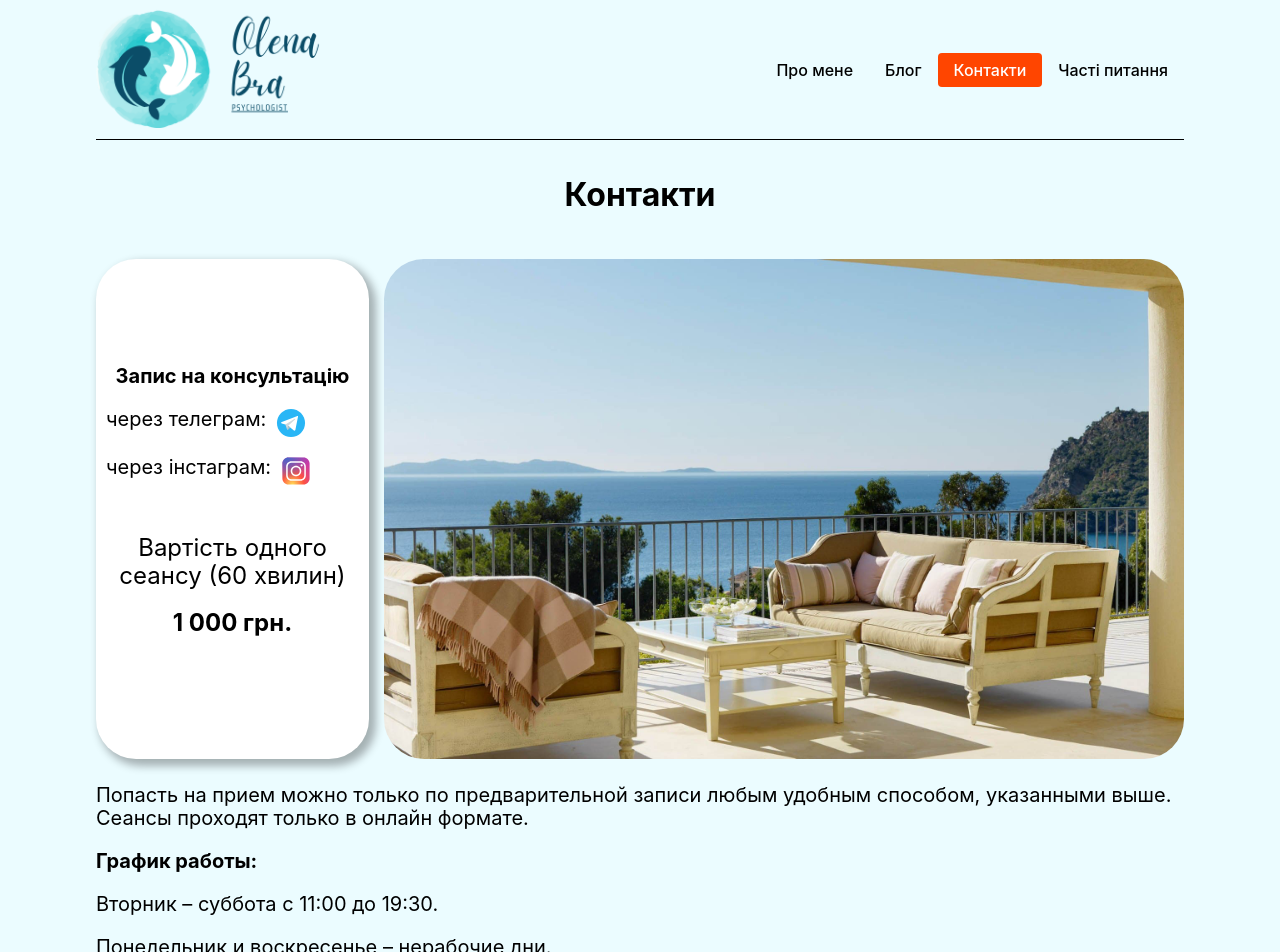
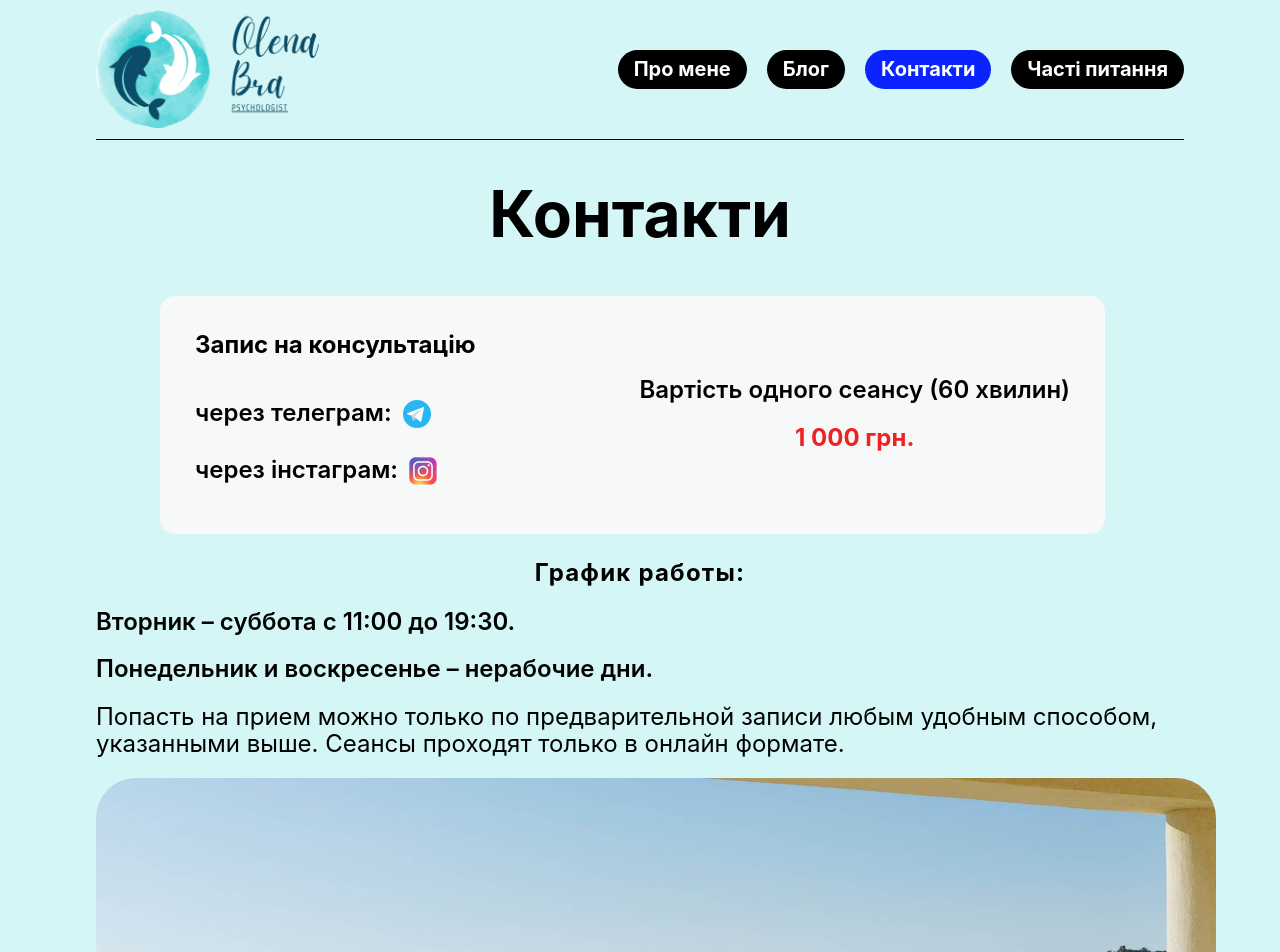
Before and after one commit to BigSiCorp/visitCard, a React (Create React App) app: page /visitCard/contacts in a window 1280 px wide. Shown: the top 952 px of the page. Built offline with nearby package versions, Linux system fonts and the light colour scheme.

Commit message:
add style ContactsPage

```diff
--- a/src/components/Layout/Layout.jsx
+++ b/src/components/Layout/Layout.jsx
@@ -1,6 +1,7 @@
 import { Outlet } from 'react-router-dom';
 import LogoPic1 from '../../images/logo1.png';
 import LogoPic2 from '../../images/logo2.png';
+import LogoPic3 from '../../images/logo3.png';
 import IconInstargram from '../../images/insta.svg';
 import IconYoutube from '../../images/youtube.svg';
 import IconTelegram from '../../images/telegram.svg';
@@ -10,11 +11,13 @@ import {
   Header,
   Logo1,
   Logo2,
+  Logo3,
   Link,
   Footer,
   ContactList,
   Icon,
   Pretitle,
+  Nav,
 } from './Layout.styled';
 
 export const Layout = () => {
@@ -28,22 +31,22 @@ export const Layout = () => {
               <Logo2 src={LogoPic2} alt="logo" width="120" />
             </div>
           </a>
-          <nav>
-            {/* <Link to="/" end>
-            Обо мне
-          </Link> */}
+          <Nav>
             <Link to="/about" end>
               Про мене
             </Link>
             <Link to="/blog">Блог</Link>
             <Link to="/contacts">Контакти</Link>
             <Link to="/questions">Часті питання</Link>
-          </nav>
+          </Nav>
         </Header>
         <Outlet />
       </Container>
       <ContainerFooter>
         <Footer>
+          <a href="/visitCard/">
+            <Logo3 src={LogoPic3} alt="logo" width="180" />
+          </a>
           <Pretitle>Приєднуйся:</Pretitle>
           <ContactList>
             <li>
@@ -52,7 +55,7 @@ export const Layout = () => {
               </a>
             </li>
             <li>
-              <a href="/" target="blanc">
+              <a href="https://www.instagram.com/elenabrapsy/" target="blanc">
                 <Icon src={IconInstargram} alt="Instagram Icon" />
               </a>
             </li>
--- a/src/components/Layout/Layout.styled.js
+++ b/src/components/Layout/Layout.styled.js
@@ -50,17 +50,30 @@ export const Logo2 = styled.img`
   margin: 0;
   cursor: pointer;
 `;
+export const Logo3 = styled.img`
+  margin: 0;
+  cursor: pointer;
+  margin-top: 10px;
+`;
 
+export const Nav = styled.nav`
+  display: flex;
+  gap: 20px;
+`;
 export const Link = styled(NavLink)`
   padding: 8px 16px;
   border-radius: 4px;
   text-decoration: none;
-  color: black;
-  font-weight: 500;
+  color: white;
+  background-color: #000000;
+  font-weight: 700;
+  font-size: 20px;
+
+  border-radius: 40px;
 
   &.active {
     color: white;
-    background-color: orangered;
+    background-color: #0b23ff;
   }
 `;
 
--- a/src/pages/ContactsPage/ContactPage.styled.js
+++ b/src/pages/ContactsPage/ContactPage.styled.js
@@ -4,7 +4,8 @@ export const PageTitle = styled.h2`
   margin: 0 auto 30px;
   display: block;
   text-align: center;
-  font-size: ${p => p.theme.fontSize.fs32};
+  font-weight: 700;
+  font-size: 64px;
 `;
 
 export const Box = styled.div`
@@ -12,27 +13,34 @@ export const Box = styled.div`
   justify-content: space-between;
   flex-direction: raw;
   padding: 15px 0 25px;
+  justify-content: center;
 `;
 
 export const InfoBox = styled.div`
-  padding: 86px 10px;
-  background-color: #fff;
-  border-radius: 40px;
+  display: flex;
+  width: 945px;
   margin-right: 15px;
-  box-shadow: 5px 5px 8px 2px rgba(0, 0, 0, 0.3);
+  background: rgba(253, 249, 249, 0.86);
+  border-radius: 15px;
+  justify-content: space-between;
+  padding: 15px 35px;
+  font-size: 24px;
+
+  font-weight: ${p => p.theme.fontWeight.fw600};
 `;
 
 export const BoxTitle = styled.p`
   display: flex;
   justify-content: center;
-  margin-bottom: 20px;
+  margin-bottom: 40px;
   margin-top: 20px;
-  font-size: ${p => p.theme.fontSize.fs20};
+
   font-weight: ${p => p.theme.fontWeight.fw700};
 `;
 
 export const PriceInfo = styled.p`
   margin-bottom: 20px;
+  margin-top: 65px;
   text-align: center;
   font-size: ${p => p.theme.fontSize.fs24};
   /* font-weight: ${p => p.theme.fontWeight.fw700}; */
@@ -43,26 +51,41 @@ export const PriceInfo1 = styled.p`
   font-size: ${p => p.theme.fontSize.fs24};
   font-weight: ${p => p.theme.fontWeight.fw700};
   text-align: center;
+  color: #ed2323;
 `;
 export const Img = styled.img`
   border-radius: 40px;
+  width: 1120px;
+  height: 567px;
 `;
 export const Conditions = styled.p`
   margin-bottom: 20px;
   font-size: ${p => p.theme.fontSize.fs20};
+  font-weight: 600;
+  font-size: 24px;
+`;
+export const ConditionsText = styled.p`
+  margin-bottom: 20px;
+  font-size: ${p => p.theme.fontSize.fs20};
+
+  font-size: 24px;
 `;
 export const Condition = styled.p`
   margin-bottom: 20px;
+  font-size: 24px;
+  letter-spacing: 0.05em;
+  line-height: 1.2;
+  color: #000000;
+  text-align: center;
+  font-weight: 700;
   font-weight: ${p => p.theme.fontWeight.fw700};
-  font-size: ${p => p.theme.fontSize.fs20};
 `;
 
 export const ContactsList = styled.ul`
   display: flex;
-  gap: 10px;
+  gap: 15px;
   flex-direction: column;
-  font-size: ${p => p.theme.fontSize.fs20};
-  margin-bottom: 40px;
+  margin-bottom: 20px;
 `;
 
 export const Icon = styled.img`
--- a/src/pages/ContactsPage/ContactsPage.jsx
+++ b/src/pages/ContactsPage/ContactsPage.jsx
@@ -15,6 +15,7 @@ import {
   Condition,
   Img,
   ContactsIteam,
+  ConditionsText,
 } from './ContactPage.styled';
 
 export const ContactsPage = () => {
@@ -24,6 +25,7 @@ export const ContactsPage = () => {
         <PageTitle>Контакти</PageTitle>
         <Box>
           <InfoBox>
+            <div>
               <BoxTitle>Запис на консультацію</BoxTitle>
               <ContactsList>
                 <ContactsIteam>
@@ -34,25 +36,30 @@ export const ContactsPage = () => {
                 </ContactsIteam>
                 <ContactsIteam>
                   через інстаграм:
-                <a href="/" target="blanc">
+                  <a
+                    href="https://www.instagram.com/elenabrapsy/"
+                    target="blanc"
+                  >
                     <Icon src={IconInstargram} alt="Instagram Icon" />
                   </a>
                 </ContactsIteam>
               </ContactsList>
+            </div>
             <div>
               <PriceInfo>Вартість одного сеансу (60 хвилин)</PriceInfo>
               <PriceInfo1>1 000 грн.</PriceInfo1>
             </div>
           </InfoBox>
-          <Img src={PlaceForMeet} alt="терасса у моря" width="800" />
         </Box>
-        <Conditions>
-          Попасть на прием можно только по предварительной записи любым удобным
-          способом, указанными выше. Сеансы проходят только в онлайн формате.
-        </Conditions>
+
         <Condition>График работы:</Condition>
         <Conditions>Вторник – суббота с 11:00 до 19:30.</Conditions>
         <Conditions>Понедельник и воскресенье – нерабочие дни.</Conditions>
+        <ConditionsText>
+          Попасть на прием можно только по предварительной записи любым удобным
+          способом, указанными выше. Сеансы проходят только в онлайн формате.
+        </ConditionsText>
+        <Img src={PlaceForMeet} alt="терасса у моря" width="800" />
       </Section>
     </main>
   );
--- a/src/utils/theme.jsx
+++ b/src/utils/theme.jsx
@@ -1,7 +1,7 @@
 const theme = {
   colors: {
     accent: '#F59256',
-    mainBackground: '#bdf7ff4d', //---------------------------------------------------------//
+    mainBackground: 'rgba(40, 210, 210, 0.2)', //---------------------------------------------------------//
     icons: '#51a3d0', //------------------------------------------------------------//
     iconsYoutube: '#f50909', //----------------------------------------------------------//
     secondaryBackground: '#ffffff',
```
Also changed, not shown: src/images/logo3.png (added). Lines whose indentation alone changed are shown as unchanged.
